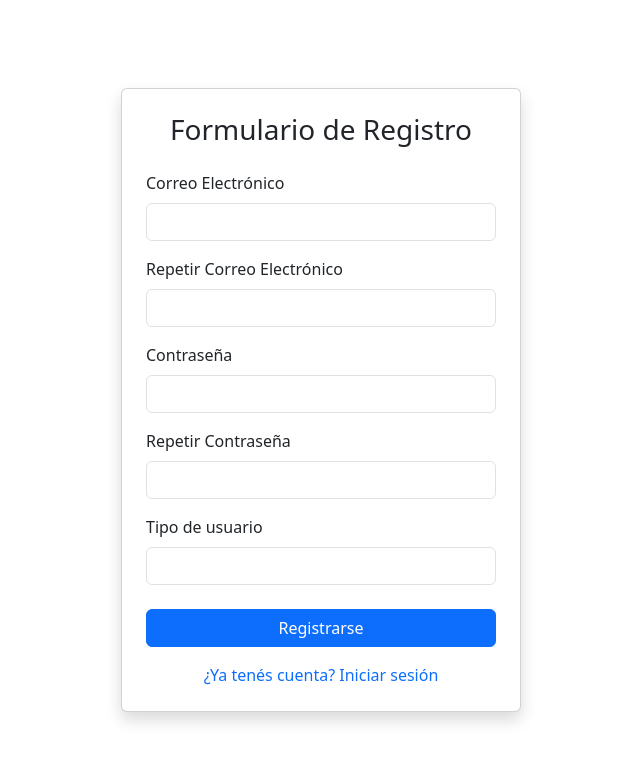
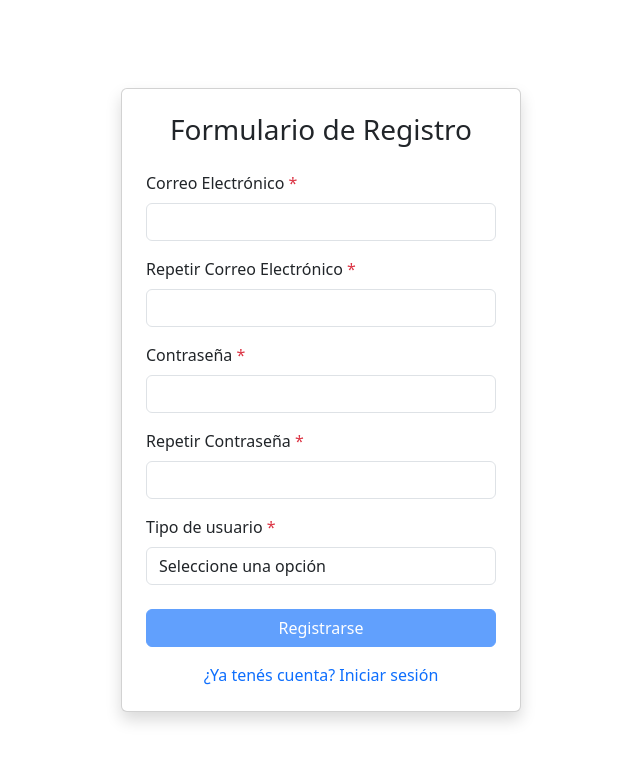
Before and after one commit to 113013-DeSanNicolasMacanoIndira/frontend-TFPS-Ally, an Angular app: page /register in a window 1280 px wide. Shown: the top 762 px of the page, without its empty margins (319-959 px from the left). Built offline with nearby package versions, Linux system fonts and the light colour scheme.

Commit message:
Update register.component.html

```diff
--- a/src/app/features/pacientes/pages/register/register.component.html
+++ b/src/app/features/pacientes/pages/register/register.component.html
@@ -3,62 +3,118 @@
     <h3 class="text-center mb-4">Formulario de Registro</h3>
 
     <form (ngSubmit)="onRegister()" #registerForm="ngForm">
+
+      <!-- EMAIL -->
       <div class="mb-3">
-        <label class="form-label">Correo Electrónico</label>
-        <input type="email" class="form-control" [(ngModel)]="email" name="email" required />
+        <label class="form-label">Correo Electrónico <span class="text-danger">*</span></label>
+        <input
+          type="email"
+          class="form-control"
+          [(ngModel)]="email"
+          name="email"
+          required
+          email
+          #emailModel="ngModel"
+        />
+
+        <small class="text-danger" *ngIf="emailModel.invalid && emailModel.touched">
+          Ingresá un correo válido.
+        </small>
       </div>
 
+      <!-- REPETIR EMAIL -->
       <div class="mb-3">
-        <label class="form-label">Repetir Correo Electrónico</label>
+        <label class="form-label">Repetir Correo Electrónico <span class="text-danger">*</span></label>
         <input
           type="email"
           class="form-control"
           [(ngModel)]="repeatEmail"
           name="repeatEmail"
           required
+          email
+          #repeatEmailModel="ngModel"
         />
+
+        <small class="text-danger" *ngIf="repeatEmailModel.invalid && repeatEmailModel.touched">
+          Repetí el correo correctamente.
+        </small>
+
+        <small class="text-danger" *ngIf="repeatEmail && repeatEmail !== email">
+          Los correos no coinciden.
+        </small>
       </div>
 
+      <!-- PASSWORD -->
       <div class="mb-3">
-        <label class="form-label">Contraseña</label>
+        <label class="form-label">Contraseña <span class="text-danger">*</span></label>
         <input
           type="password"
           class="form-control"
           [(ngModel)]="password"
           name="password"
           required
+          minlength="4"
+          #passwordModel="ngModel"
         />
+
+        <small class="text-danger" *ngIf="passwordModel.invalid && passwordModel.touched">
+          La contraseña debe tener al menos 4 caracteres.
+        </small>
       </div>
 
+      <!-- REPETIR PASSWORD -->
       <div class="mb-3">
-        <label class="form-label">Repetir Contraseña</label>
+        <label class="form-label">Repetir Contraseña <span class="text-danger">*</span></label>
         <input
           type="password"
           class="form-control"
           [(ngModel)]="repeatPassword"
           name="repeatPassword"
           required
+          minlength="4"
+          #repeatPasswordModel="ngModel"
         />
+
+        <small class="text-danger" *ngIf="repeatPasswordModel.invalid && repeatPasswordModel.touched">
+          Repetí la contraseña correctamente.
+        </small>
+
+        <small class="text-danger" *ngIf="repeatPassword && repeatPassword !== password">
+          Las contraseñas no coinciden.
+        </small>
       </div>
+
+      <!-- ROLE -->
       <div class="mb-3">
-        <label class="form-label">Tipo de usuario</label>
-        <select class="form-control" [(ngModel)]="role" name="role" required>
+        <label class="form-label">Tipo de usuario <span class="text-danger">*</span></label>
+        <select
+          class="form-control"
+          [(ngModel)]="role"
+          name="role"
+          required
+          #roleModel="ngModel"
+        >
+          <option value="" disabled selected>Seleccione una opción</option>
           <option value="PACIENTE">Paciente</option>
           <option value="PRESTADOR">Prestador</option>
           <option value="TRANSPORTISTA">Transportista</option>
           <option value="ADMIN">Administrador</option>
         </select>
+
+        <small class="text-danger" *ngIf="roleModel.invalid && roleModel.touched">
+          Seleccioná un tipo de usuario.
+        </small>
       </div>
 
-      <div *ngIf="errorMessage" class="alert alert-danger">{{ errorMessage }}</div>
-      <div *ngIf="successMessage" class="alert alert-success">{{ successMessage }}</div>
-
-      <button type="submit" class="btn btn-primary w-100 mt-2" [disabled]="successMessage">
+      <button type="submit" class="btn btn-primary w-100 mt-2"
+        [disabled]="registerForm.invalid">
         Registrarse
       </button>
-      <a routerLink="/login" class="d-block text-center mt-3 text-decoration-none"
-        >¿Ya tenés cuenta? Iniciar sesión</a
-      >
+
+      <a routerLink="/login" class="d-block text-center mt-3 text-decoration-none">
+        ¿Ya tenés cuenta? Iniciar sesión
+      </a>
+
     </form>
   </div>
 </div>
```
